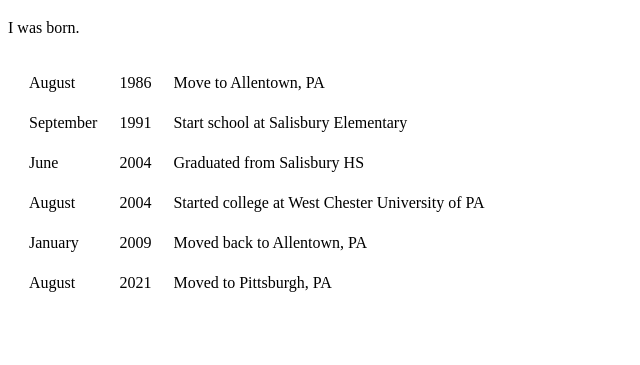
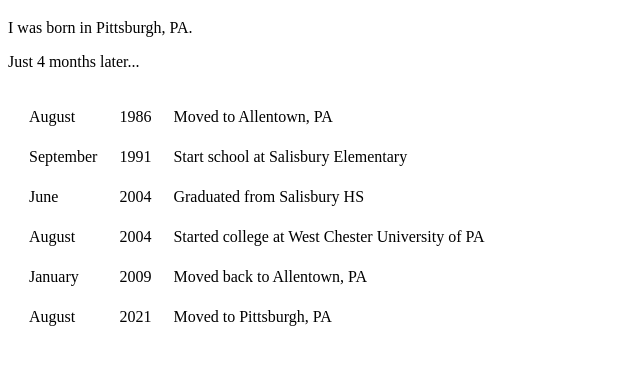
Before and after one commit to dallasyoung411/dallasyoung.com, a plain HTML site: page history.html in a window 1280 px wide. Shown: the part 61-426 px from the top of the page, without its empty margins (0-640 px from the left). Drawn offline with Linux system fonts and the light colour scheme.

Commit message:
Update history.html

```diff
--- a/history.html
+++ b/history.html
@@ -8,12 +8,13 @@
 </head>
 <body>
     <h1>April 11th, 1986</h1>
-    <p>I was born.</p>
+    <p>I was born in Pittsburgh, PA.</p>
+    <p>Just 4 months later...</p>
     <table cellspacing="20">
         <tr>
             <td>August</td>
             <td>1986</td>
-            <td>Move to Allentown, PA</td>
+            <td>Moved to Allentown, PA</td>
         </tr>
         <tr>
             <td>September</td>
```
